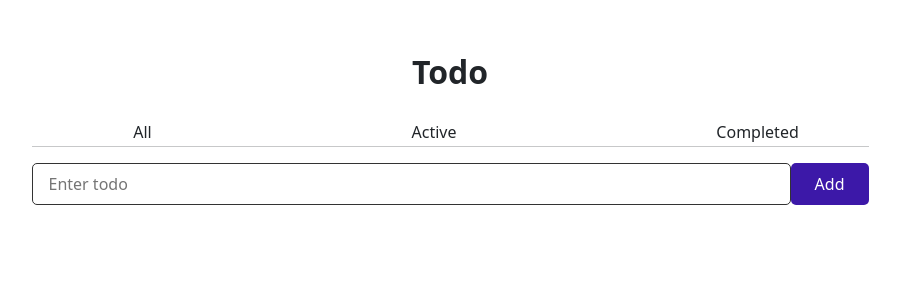
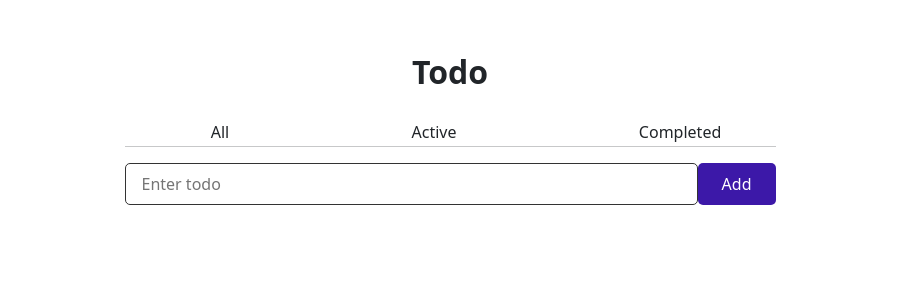
Before and after one commit to jaypee-0/TodoList, a React (Create React App) app: page / in a window 1280 px wide. Shown: the top 300 px of the page, without its empty margins (190-1090 px from the left). Built offline with nearby package versions, Linux system fonts and the light colour scheme.

Commit message:
fixed autoprefixer

```diff
--- a/package.json
+++ b/package.json
@@ -10,7 +10,7 @@
     "@testing-library/react": "^13.2.0",
     "@testing-library/user-event": "^13.5.0",
     "autoprefixer": "^10.4.7",
-    "bootstrap": "^5.0.0-alpha3",
+    "bootstrap": "^5.2.0-beta1",
     "react": "^18.1.0",
     "react-dom": "^18.1.0",
     "react-router-dom": "^6.3.0",
--- a/src/App.js
+++ b/src/App.js
@@ -74,7 +74,7 @@ function App() {
       <header className="fs-2 fw-bold mt-5 mb-4 text-center m-auto mr-5">
        Todo
       </header>
-      <div className='w-75 m-auto'>
+      <div className='col-11 col-md-7 m-auto'>
         <ul className='select pl-0 d-flex flex-row justify-content-between col-10 m-auto mb-0'>
           <li onClick={handleAll}>All</li>
           <li onClick={handleActive}>Active</li>
```
Also changed, not shown: 2 other files (tests, documents, lock files or other folders).
